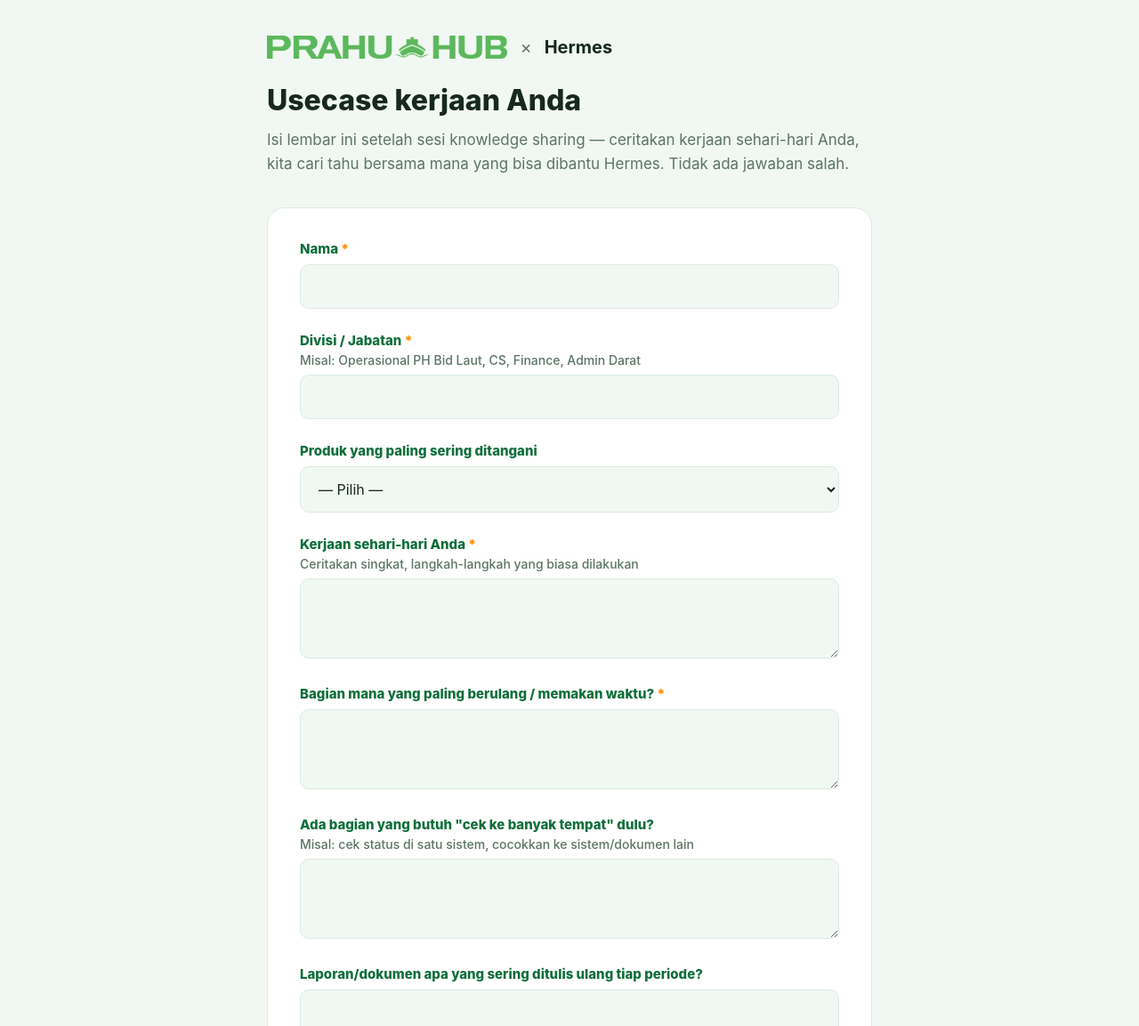
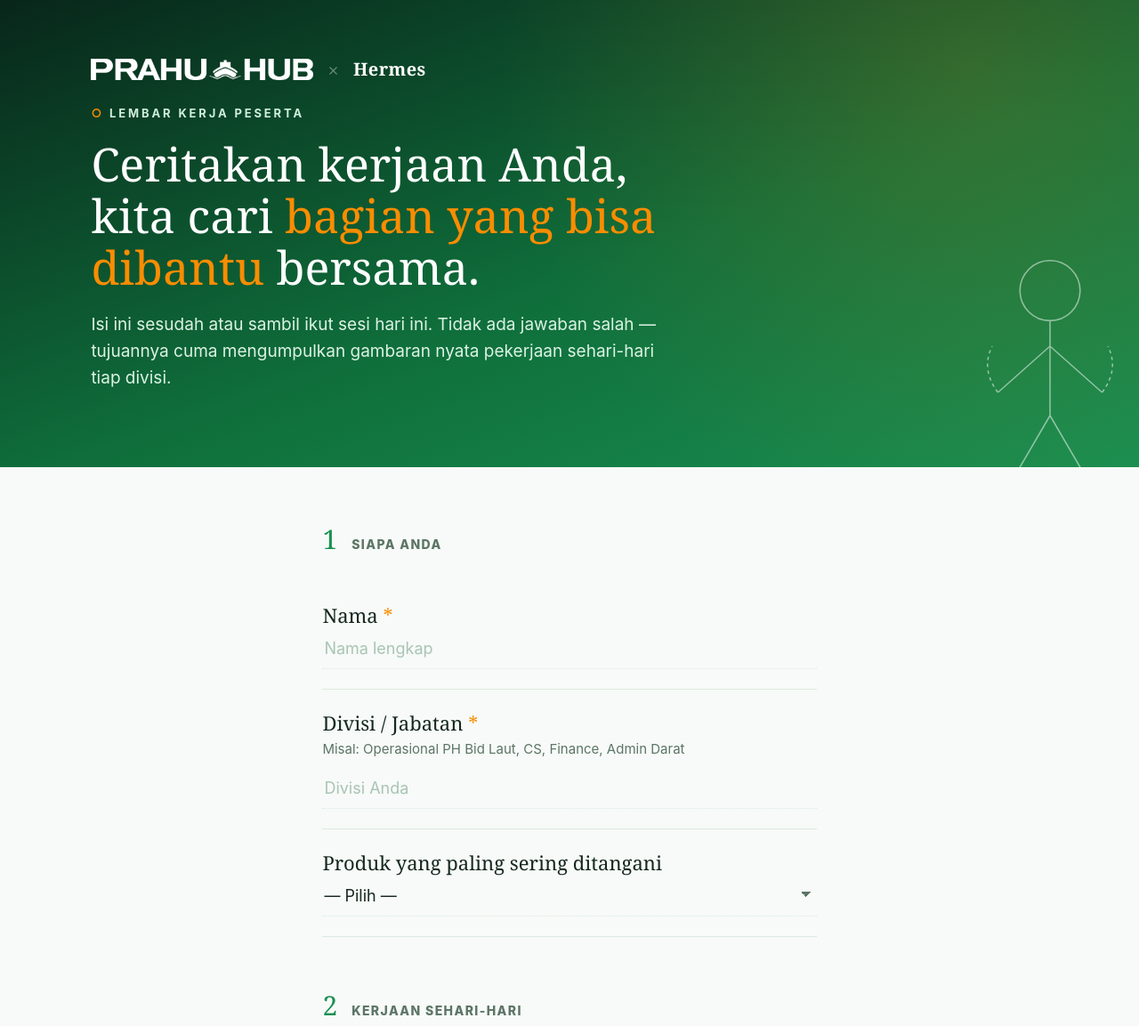
Before and after one commit to antsf/hermes-knowledge-sharing, a plain HTML site: page usecase-form.html in a window 1280 px wide. Shown: the top 1153 px of the page at 89% size. Drawn offline with Linux system fonts and the light colour scheme; a script that the page names is missing.

Commit message:
redesign: usecase form now matches combo (Prahu Hub x Hermes) design system
Replaces generic centered-card form with an editorial worksheet layout:
dark hero panel (deep green gradient, serif display headline, mythological
line-art figure), underline-style inputs on dotted borders instead of boxed
inputs, numbered section marks matching the deck's typography and spacing.

```diff
--- a/usecase-form.html
+++ b/usecase-form.html
@@ -3,69 +3,123 @@
 <head>
 <meta charset="UTF-8">
 <meta name="viewport" content="width=device-width, initial-scale=1">
-<title>Usecase Sharing Hermes — Prahu Hub</title>
+<title>Lembar Kerja — Mengenal Hermes</title>
 <style>
   :root{
-    --green:#198F51; --green-dark:#0F6E3B; --orange:#FB8C00;
-    --ink:#16281F; --muted:#5C7566; --bg:#FFFFFF; --bg-soft:#F1F8F3;
+    --green:#198F51;
+    --green-dark:#0F6E3B;
+    --green-deep:#093B22;
+    --orange:#FB8C00;
+    --ink:#16281F;
+    --muted:#5C7566;
+    --bg-soft:#F1F8F3;
+    --bg-deep:#F7FAF8;
     --border:#DCEAE0;
+    --serif:'Georgia','Times New Roman',serif;
   }
-  *{box-sizing:border-box;}
-  body{font-family:-apple-system,'Segoe UI',Roboto,Arial,sans-serif;background:var(--bg-soft);color:var(--ink);margin:0;padding:40px 20px 100px;}
-  .wrap{max-width:680px;margin:0 auto;}
-  .brand{display:flex;align-items:center;gap:14px;margin-bottom:28px;}
-  .brand img{height:26px;}
-  .brand .x{color:var(--muted);font-size:20px;}
-  .brand b{font-size:20px;}
-  h1{font-size:32px;font-weight:800;line-height:1.2;margin-bottom:12px;}
-  .lead{font-size:17px;color:var(--muted);line-height:1.55;margin-bottom:36px;}
-  form{background:#fff;border:1px solid var(--border);border-radius:20px;padding:36px;display:flex;flex-direction:column;gap:26px;}
-  label{display:block;font-size:15px;font-weight:800;color:var(--green-dark);margin-bottom:8px;}
-  label .req{color:var(--orange);}
-  label .hint{display:block;font-weight:500;color:var(--muted);font-size:14px;margin-top:4px;}
-  input[type=text], textarea, select{
-    width:100%;padding:14px 16px;border:1px solid var(--border);border-radius:10px;
-    font-size:16px;font-family:inherit;background:var(--bg-soft);color:var(--ink);
+  *{box-sizing:border-box;margin:0;padding:0;}
+  body{
+    font-family:-apple-system,'Segoe UI',Roboto,'Helvetica Neue',Arial,sans-serif;
+    background:var(--bg-deep);color:var(--ink);
   }
-  textarea{resize:vertical;min-height:90px;}
-  input:focus, textarea:focus, select:focus{outline:2px solid var(--green);outline-offset:1px;background:#fff;}
+
+  .hero{
+    background:
+      radial-gradient(circle at 85% 15%, rgba(251,140,0,.16), transparent 45%),
+      linear-gradient(160deg,#08261A 0%,#0F6E3B 55%,#198F51 100%);
+    color:#fff;padding:64px 8vw 84px;position:relative;overflow:hidden;
+  }
+  .hero .brand-row{display:flex;align-items:center;gap:16px;margin-bottom:28px;}
+  .hero .brand-row img{height:24px;filter:brightness(0) invert(1);}
+  .hero .brand-row .x{color:rgba(255,255,255,.4);font-size:20px;font-weight:300;}
+  .hero .brand-row .hermes-word{font-family:var(--serif);font-size:20px;font-weight:700;letter-spacing:.02em;}
+  .hero .kicker{font-size:13px;font-weight:700;letter-spacing:.22em;text-transform:uppercase;color:#CFF0DC;margin-bottom:20px;}
+  .hero .kicker::before{content:'○ ';color:var(--orange);}
+  .hero h1{font-family:var(--serif);font-size:52px;font-weight:400;line-height:1.12;max-width:820px;}
+  .hero h1 .hl{color:var(--orange);}
+  .hero .lead{margin-top:20px;font-size:19px;color:#DCF3E3;line-height:1.6;max-width:640px;}
+  .fig{position:absolute;right:-30px;bottom:-40px;width:260px;height:300px;opacity:.5;}
+
+  main{max-width:760px;margin:0 auto;padding:60px 8vw 120px;}
+
+  .section-mark{display:flex;align-items:baseline;gap:16px;margin:56px 0 28px;}
+  .section-mark:first-child{margin-top:0;}
+  .section-mark .idx{font-family:var(--serif);font-size:30px;color:var(--green);}
+  .section-mark .lbl{font-size:14px;font-weight:800;letter-spacing:.1em;text-transform:uppercase;color:var(--muted);}
+
+  .field{padding:22px 0;border-bottom:1px solid var(--border);}
+  .field label{display:block;font-family:var(--serif);font-size:22px;color:var(--ink);margin-bottom:4px;}
+  .field .req{color:var(--orange);font-family:inherit;}
+  .field .hint{font-size:15px;color:var(--muted);margin-bottom:14px;line-height:1.45;}
+  .field input[type=text], .field textarea, .field select{
+    width:100%;border:none;border-bottom:1px dotted var(--border);
+    background:transparent;font-size:18px;font-family:inherit;color:var(--ink);
+    padding:8px 2px 12px;resize:none;
+  }
+  .field textarea{min-height:64px;line-height:1.5;}
+  .field input[type=text]:focus, .field textarea:focus, .field select:focus{
+    outline:none;border-bottom:1px solid var(--green);
+  }
+  .field select{appearance:none;-webkit-appearance:none;background-image:linear-gradient(45deg,transparent 50%,var(--muted) 50%),linear-gradient(135deg,var(--muted) 50%,transparent 50%);background-position:calc(100% - 12px) 14px,calc(100% - 6px) 14px;background-size:6px 6px;background-repeat:no-repeat;padding-right:24px;}
+  .field ::placeholder{color:#A9C4B4;}
+
+  .actions{margin-top:44px;display:flex;align-items:center;gap:24px;}
   button{
-    background:var(--green);color:#fff;border:none;border-radius:999px;
-    padding:18px 28px;font-size:18px;font-weight:800;cursor:pointer;
+    background:var(--green-dark);color:#fff;border:none;border-radius:999px;
+    padding:16px 34px;font-size:17px;font-weight:800;cursor:pointer;font-family:inherit;
   }
   button:disabled{background:#9CC2AB;cursor:not-allowed;}
-  button:active{transform:scale(.98);}
-  .status{margin-top:16px;padding:16px;border-radius:12px;font-size:15px;display:none;}
+  .actions .note{font-size:14px;color:var(--muted);}
+
+  .status{margin-top:20px;padding:16px 18px;border-radius:10px;font-size:15px;line-height:1.5;display:none;}
   .status.ok{display:block;background:#E7F6ED;color:var(--green-dark);border:1px solid #B9E4C7;}
   .status.err{display:block;background:#FDECEA;color:#B4432A;border:1px solid #F5C6C0;}
-  .footer{text-align:center;color:var(--muted);font-size:13px;margin-top:24px;}
+
+  footer{text-align:center;padding:0 8vw 60px;color:var(--muted);font-size:13px;}
+  footer a{color:var(--green-dark);}
 </style>
 </head>
 <body>
-<div class="wrap">
-  <div class="brand">
+
+<div class="hero">
+  <div class="brand-row">
     <img src="assets/prahu-hub-logo.png" alt="Prahu Hub">
     <span class="x">×</span>
-    <b>Hermes</b>
+    <span class="hermes-word">Hermes</span>
   </div>
-  <h1>Usecase kerjaan Anda</h1>
-  <div class="lead">Isi lembar ini setelah sesi knowledge sharing — ceritakan kerjaan sehari-hari Anda, kita cari tahu bersama mana yang bisa dibantu Hermes. Tidak ada jawaban salah.</div>
+  <div class="kicker">Lembar Kerja Peserta</div>
+  <h1>Ceritakan kerjaan Anda,<br>kita cari <span class="hl">bagian yang bisa dibantu</span> bersama.</h1>
+  <div class="lead">Isi ini sesudah atau sambil ikut sesi hari ini. Tidak ada jawaban salah — tujuannya cuma mengumpulkan gambaran nyata pekerjaan sehari-hari tiap divisi.</div>
+  <svg class="fig" viewBox="0 0 200 220" fill="none" stroke="#fff" stroke-width="1.2">
+    <circle cx="100" cy="42" r="26"/>
+    <line x1="100" y1="68" x2="100" y2="150"/>
+    <line x1="100" y1="90" x2="55" y2="130"/>
+    <line x1="100" y1="90" x2="145" y2="130"/>
+    <line x1="100" y1="150" x2="65" y2="210"/>
+    <line x1="100" y1="150" x2="135" y2="210"/>
+    <path d="M55 130 Q 40 110 50 90" stroke-dasharray="3 3"/>
+    <path d="M145 130 Q 160 110 150 90" stroke-dasharray="3 3"/>
+  </svg>
+</div>
 
+<main>
   <form id="usecaseForm">
-    <div>
-      <label for="nama">Nama <span class="req">*</span></label>
-      <input type="text" id="nama" required autocomplete="name">
+
+    <div class="section-mark"><span class="idx">1</span><span class="lbl">Siapa Anda</span></div>
+
+    <div class="field">
+      <label>Nama <span class="req">*</span></label>
+      <input type="text" id="nama" required autocomplete="name" placeholder="Nama lengkap">
     </div>
 
-    <div>
-      <label for="divisi">Divisi / Jabatan <span class="req">*</span>
-        <span class="hint">Misal: Operasional PH Bid Laut, CS, Finance, Admin Darat</span>
-      </label>
-      <input type="text" id="divisi" required>
+    <div class="field">
+      <label>Divisi / Jabatan <span class="req">*</span></label>
+      <div class="hint">Misal: Operasional PH Bid Laut, CS, Finance, Admin Darat</div>
+      <input type="text" id="divisi" required placeholder="Divisi Anda">
     </div>
 
-    <div>
-      <label for="produk">Produk yang paling sering ditangani</label>
+    <div class="field">
+      <label>Produk yang paling sering ditangani</label>
       <select id="produk">
         <option value="">— Pilih —</option>
         <option>PH Bid — Laut</option>
@@ -76,43 +130,47 @@
       </select>
     </div>
 
-    <div>
-      <label for="kerjaan">Kerjaan sehari-hari Anda <span class="req">*</span>
-        <span class="hint">Ceritakan singkat, langkah-langkah yang biasa dilakukan</span>
-      </label>
-      <textarea id="kerjaan" required></textarea>
+    <div class="section-mark"><span class="idx">2</span><span class="lbl">Kerjaan Sehari-hari</span></div>
+
+    <div class="field">
+      <label>Ceritakan kerjaan Anda <span class="req">*</span></label>
+      <div class="hint">Langkah-langkah yang biasa dilakukan, dari awal sampai selesai</div>
+      <textarea id="kerjaan" required placeholder="Tulis di sini..."></textarea>
     </div>
 
-    <div>
-      <label for="makanwaktu">Bagian mana yang paling berulang / memakan waktu? <span class="req">*</span></label>
-      <textarea id="makanwaktu" required></textarea>
+    <div class="field">
+      <label>Bagian mana yang paling berulang atau memakan waktu? <span class="req">*</span></label>
+      <textarea id="makanwaktu" required placeholder="Tulis di sini..."></textarea>
     </div>
 
-    <div>
-      <label for="ceklokasi">Ada bagian yang butuh "cek ke banyak tempat" dulu?
-        <span class="hint">Misal: cek status di satu sistem, cocokkan ke sistem/dokumen lain</span>
-      </label>
-      <textarea id="ceklokasi"></textarea>
+    <div class="field">
+      <label>Ada bagian yang harus "cek ke banyak tempat" dulu?</label>
+      <div class="hint">Misal: cek status di satu sistem, cocokkan ke sistem/dokumen lain</div>
+      <textarea id="ceklokasi" placeholder="Tulis di sini... (boleh kosong)"></textarea>
     </div>
 
-    <div>
-      <label for="laporan">Laporan/dokumen apa yang sering ditulis ulang tiap periode?</label>
-      <textarea id="laporan"></textarea>
+    <div class="field">
+      <label>Laporan atau dokumen apa yang sering ditulis ulang tiap periode?</label>
+      <textarea id="laporan" placeholder="Tulis di sini... (boleh kosong)"></textarea>
     </div>
 
-    <div>
-      <label for="ide">Ide Anda — bagian mana yang menurut Anda bisa dibantu Hermes?
-        <span class="hint">Boleh kosong kalau belum kepikiran, kita diskusi bareng saat sesi</span>
-      </label>
-      <textarea id="ide"></textarea>
+    <div class="section-mark"><span class="idx">3</span><span class="lbl">Ide Anda</span></div>
+
+    <div class="field">
+      <label>Bagian mana yang menurut Anda bisa dibantu Hermes?</label>
+      <div class="hint">Boleh kosong kalau belum kepikiran — kita diskusi bareng saat sesi</div>
+      <textarea id="ide" placeholder="Tulis di sini... (boleh kosong)"></textarea>
     </div>
 
-    <button type="submit" id="submitBtn">Kirim Usecase</button>
+    <div class="actions">
+      <button type="submit" id="submitBtn">Kirim</button>
+      <span class="note">Langsung tersimpan, tidak perlu login</span>
+    </div>
     <div class="status" id="statusBox"></div>
   </form>
+</main>
 
-  <div class="footer">Knowledge Sharing "Mengenal Hermes" — Prahu Hub, 12 September 2026</div>
-</div>
+<footer>Knowledge Sharing "Mengenal Hermes" — Prahu Hub, 12 September 2026</footer>
 
 <script src="config.js"></script>
 <script>
@@ -170,13 +228,11 @@ document.getElementById('usecaseForm').addEventListener('submit', async (e) => {
     }
 
     statusBox.className = 'status ok';
-    statusBox.textContent = '✓ Terkirim! Terima kasih sudah berbagi cerita kerjaan Anda.';
+    statusBox.textContent = 'Terkirim. Terima kasih sudah cerita soal kerjaan Anda.';
     document.getElementById('usecaseForm').reset();
   } catch (err) {
     console.error(err);
     if (err.message === 'CONFIG_MISSING') {
-      // Fallback: no token configured — let the user download the JSON
-      // and send it manually (WhatsApp/email) instead of failing silently.
       const blob = new Blob([JSON.stringify(payload, null, 2)], {type: 'application/json'});
       const url = URL.createObjectURL(blob);
       const a = document.createElement('a');
@@ -184,14 +240,14 @@ document.getElementById('usecaseForm').addEventListener('submit', async (e) => {
       a.download = `usecase-${payload.nama.replace(/\s+/g,'-')}.json`;
       a.click();
       statusBox.className = 'status err';
-      statusBox.textContent = 'Form belum terhubung ke server. File JSON sudah terdownload — kirim manual ke panitia.';
+      statusBox.textContent = 'Belum terhubung ke server. File sudah terdownload — kirim manual ke panitia.';
     } else {
       statusBox.className = 'status err';
       statusBox.textContent = 'Gagal mengirim: ' + err.message + '. Coba lagi atau screenshot halaman ini.';
     }
   } finally {
     btn.disabled = false;
-    btn.textContent = 'Kirim Usecase';
+    btn.textContent = 'Kirim';
   }
 });
 </script>
```
